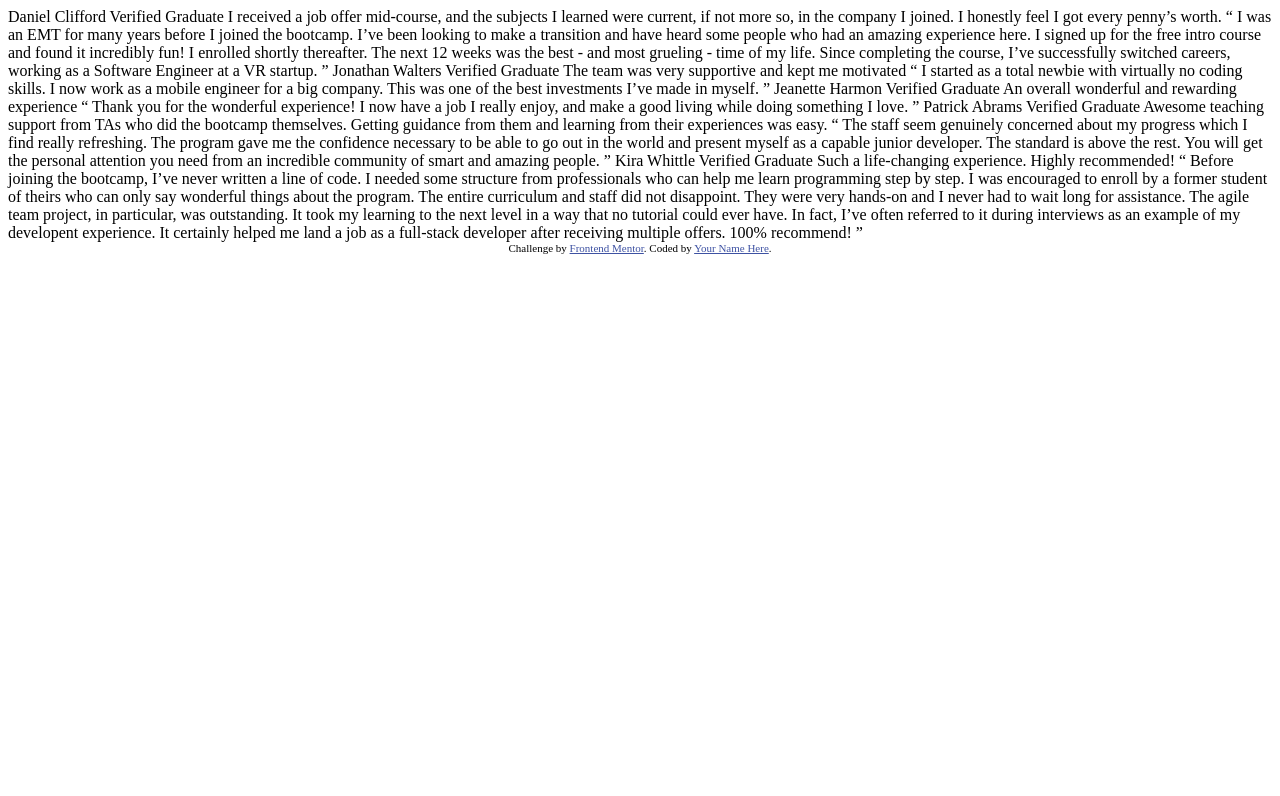
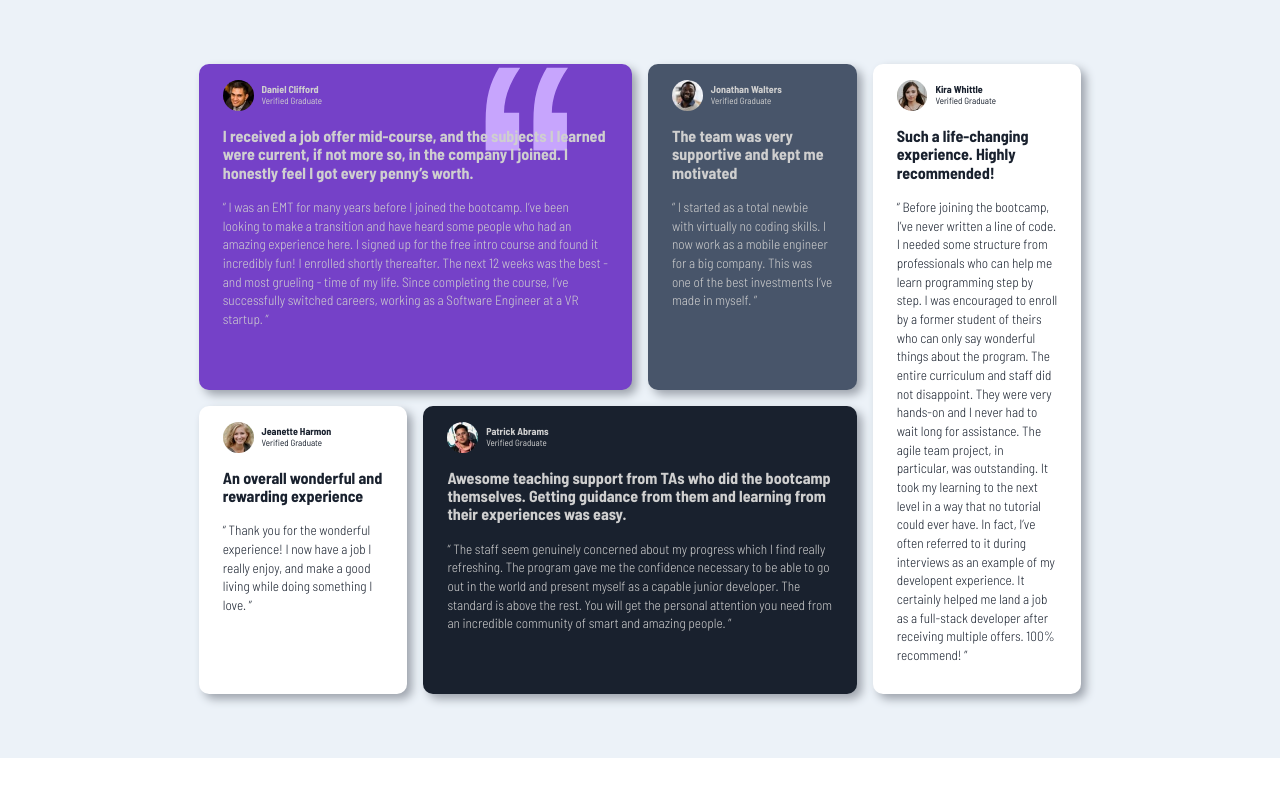
Before and after one commit to briankrou/Frontend-Mentor---Testimonials-grid-section, a plain HTML site: page index.html in a window 1280 px wide. Drawn offline with Linux system fonts and the light colour scheme.

Commit message:
finalizado

```diff
--- a/index.html
+++ b/index.html
@@ -1,76 +1,143 @@
 <!DOCTYPE html>
 <html lang="en">
   <head>
-  <meta charset="UTF-8">
-  <meta name="viewport" content="width=device-width, initial-scale=1.0"> <!-- displays site properly based on user's device -->
+    <meta charset="UTF-8" />
+    <meta name="viewport" content="width=device-width, initial-scale=1.0" />
+    <!-- displays site properly based on user's device -->
 
-  <link rel="icon" type="image/png" sizes="32x32" href="./images/favicon-32x32.png">
-
+    <link
+      rel="icon"
+      type="image/png"
+      sizes="32x32"
+      href="./images/favicon-32x32.png"
+    />
+    <link rel="stylesheet" href="./normalize.css" />
+    <link rel="stylesheet" href="./styles.css" />
     <title>Frontend Mentor | [Challenge Name Here]</title>
 
     <!-- Feel free to remove these styles or customise in your own stylesheet 👍 -->
     <style>
-    .attribution { font-size: 11px; text-align: center; }
-    .attribution a { color: hsl(228, 45%, 44%); }
+      .attribution {
+        font-size: 11px;
+        text-align: center;
+      }
+      .attribution a {
+        color: hsl(228, 45%, 44%);
+      }
     </style>
   </head>
   <body>
-  Daniel Clifford
-  Verified Graduate
+    <main>
+      <section class="card-container">
+        <article class="card">
+          <span class="card-icon">,,</span>
+          <div class="card-author">
+            <img  class="card-author-avatar" src="./images/image-daniel.jpg" />
+            <div>
+              <h1 class="card-author-name">Daniel Clifford</h1>
+              <p class="card-author-verified">Verified Graduate</p>
+            </div>
+          </div>
 
-  I received a job offer mid-course, and the subjects I learned were current, if not more so,
-  in the company I joined. I honestly feel I got every penny’s worth.
+          <p class="card-title">
+            I received a job offer mid-course, and the subjects I learned were
+            current, if not more so, in the company I joined. I honestly feel I
+            got every penny’s worth.
+          </p>
 
-  “ I was an EMT for many years before I joined the bootcamp. I’ve been looking to make a
-  transition and have heard some people who had an amazing experience here. I signed up
-  for the free intro course and found it incredibly fun! I enrolled shortly thereafter.
-  The next 12 weeks was the best - and most grueling - time of my life. Since completing
-  the course, I’ve successfully switched careers, working as a Software Engineer at a VR startup. ”
+          <p class="card-description">
+            “ I was an EMT for many years before I joined the bootcamp. I’ve
+            been looking to make a transition and have heard some people who had
+            an amazing experience here. I signed up for the free intro course
+            and found it incredibly fun! I enrolled shortly thereafter. The next
+            12 weeks was the best - and most grueling - time of my life. Since
+            completing the course, I’ve successfully switched careers, working
+            as a Software Engineer at a VR startup. ”
+          </p>
+        </article>
 
-  Jonathan Walters
-  Verified Graduate
+        <article class="card">
+          <div class="card-author">
+            <img class="card-author-avatar" src="./images/image-jonathan.jpg">
+            <div>
+              <h1 class="card-author-name">Jonathan Walters</h1>
+              <p class="card-author-verified">Verified Graduate</p>
+            </div>
+          </div>
+          <p class="card-title">The team was very supportive and kept me motivated</p>
 
-  The team was very supportive and kept me motivated
+          <p class="card-description">
+            “ I started as a total newbie with virtually no coding skills. I now
+            work as a mobile engineer for a big company. This was one of the
+            best investments I’ve made in myself. ”
+          </p>
+        </article>
 
-  “ I started as a total newbie with virtually no coding skills. I now work as a mobile engineer
-  for a big company. This was one of the best investments I’ve made in myself. ”
+        <article class="card">
+          <diV class="card-author">
+            <img class="card-author-avatar" src="./images/image-jeanette.jpg">
+            <div>
+              <h1 class="card-author-name">Jeanette Harmon</h1>
+              <p class="card-author-verified">Verified Graduate</p>
+            </div>
+          </diV>
+          <p class="card-title">An overall wonderful and rewarding experience</p>
 
-  Jeanette Harmon
-  Verified Graduate
+          <p class="card-description">
+            “ Thank you for the wonderful experience! I now have a job I really
+            enjoy, and make a good living while doing something I love. ”
+          </p>
+        </article>
 
-  An overall wonderful and rewarding experience
+        <article class="card">
+          <div class="card-author">
+            <img  class="card-author-avatar" src="./images/image-patrick.jpg">
+            <div>
+              <h1 class="card-author-name">Patrick Abrams</h1>
+              <p class="card-author-verified" >Verified Graduate</p>
+            </div>
+          </div>
 
-  “ Thank you for the wonderful experience! I now have a job I really enjoy, and make a good living
-  while doing something I love. ”
+          <p class="card-title">
+            Awesome teaching support from TAs who did the bootcamp themselves.
+            Getting guidance from them and learning from their experiences was
+            easy.
+          </p>
 
-  Patrick Abrams
-  Verified Graduate
+          <p class="card-description">
+            “ The staff seem genuinely concerned about my progress which I find
+            really refreshing. The program gave me the confidence necessary to
+            be able to go out in the world and present myself as a capable
+            junior developer. The standard is above the rest. You will get the
+            personal attention you need from an incredible community of smart
+            and amazing people. ”
+          </p>
+        </article>
 
-  Awesome teaching support from TAs who did the bootcamp themselves. Getting guidance from them and
-  learning from their experiences was easy.
-
-  “ The staff seem genuinely concerned about my progress which I find really refreshing. The program
-  gave me the confidence necessary to be able to go out in the world and present myself as a capable
-  junior developer. The standard is above the rest. You will get the personal attention you need from
-  an incredible community of smart and amazing people. ”
-
-  Kira Whittle
-  Verified Graduate
-
-  Such a life-changing experience. Highly recommended!
-
-  “ Before joining the bootcamp, I’ve never written a line of code. I needed some structure from
-  professionals who can help me learn programming step by step. I was encouraged to enroll by a former
-  student of theirs who can only say wonderful things about the program. The entire curriculum and staff
-  did not disappoint. They were very hands-on and I never had to wait long for assistance. The agile team
-  project, in particular, was outstanding. It took my learning to the next level in a way that no tutorial
-  could ever have. In fact, I’ve often referred to it during interviews as an example of my developent
-  experience. It certainly helped me land a job as a full-stack developer after receiving multiple offers.
-  100% recommend! ”
-
-  <div class="attribution">
-    Challenge by <a href="https://www.frontendmentor.io?ref=challenge" target="_blank">Frontend Mentor</a>.
-    Coded by <a href="#">Your Name Here</a>.
+        <article class="card">
+          <div class="card-author">
+            <img class="card-author-avatar" src="./images/image-kira.jpg">
+            <div >
+              <h1 class="card-author-name">Kira Whittle</h1>
+              <p class="card-author-verified" >Verified Graduate</h2cl>
             </div>
+          </div>
+          <p class="card-title">Such a life-changing experience. Highly recommended!</p>
+          <p class="card-description">
+            “ Before joining the bootcamp, I’ve never written a line of code. I
+            needed some structure from professionals who can help me learn
+            programming step by step. I was encouraged to enroll by a former
+            student of theirs who can only say wonderful things about the program.
+            The entire curriculum and staff did not disappoint. They were very
+            hands-on and I never had to wait long for assistance. The agile team
+            project, in particular, was outstanding. It took my learning to the
+            next level in a way that no tutorial could ever have. In fact, I’ve
+            often referred to it during interviews as an example of my developent
+            experience. It certainly helped me land a job as a full-stack
+            developer after receiving multiple offers. 100% recommend! ”
+          </p>
+        </article>
+      </section>
+    </main>
   </body>
 </html>
--- /dev/null
+++ b/styles.css
@@ -0,0 +1,163 @@
+@import url('https://fonts.googleapis.com/css2?family=Barlow+Semi+Condensed:ital,wght@0,100;0,200;0,300;0,400;0,500;0,600;0,700;0,800;0,900;1,100;1,200;1,300;1,400;1,500;1,600;1,700;1,800;1,900&display=swap');
+
+:root {
+  /*Primary*/
+  --moderate-violet: hsl(263, 55%, 52%);
+  --moderate-light-violet: hsl(263, 96%, 82%);
+  --very-dark-grayish-blue: hsl(217, 19%, 35%);
+  --very-dark-blackish-blue: hsl(219, 29%, 14%);
+  --white: hsl(0, 0%, 100%);
+
+  /* Neutral*/
+  --light-gray: hsl(0, 0%, 81%);
+  --light-grayish-blue: hsl(210, 46%, 95%);
+}
+
+*, **, ::after,::before{
+    margin: 0;
+    padding: 0;
+    box-sizing: border-box;
+}
+
+html , body {
+    width: 100%;
+    height: 100%;
+    margin: 0;
+    padding: 0;
+}
+
+h1 , h2 , h3 , h4 , h5 , h6{
+    margin: 0;
+}
+
+main{
+    width: 100%;
+    background: var(--light-grayish-blue);
+    display: flex;
+    justify-content: center;
+    font-size: 16px;
+
+}
+.card-container{
+    display: grid;
+    flex-wrap: wrap;
+    padding: 2rem 1.5rem;
+    gap: 1rem;
+}
+
+.card{
+    height: auto;
+    position: relative;
+    padding:1rem 1.5rem;
+    border-radius: 10px;
+    -webkit-border-radius: 10px;
+    -moz-border-radius: 10px;
+    -ms-border-radius: 10px;
+    -o-border-radius: 10px;
+    box-shadow: 5px 5px 10px 0px #9da3ac;
+    font-family: "Barlow Semi Condensed", sans-serif;
+}
+.card-icon{
+    position: absolute;
+    top:-2rem;
+    right: calc(-0.8rem + 3.5vw);
+    color: var(--moderate-light-violet);
+    font-size: 22rem;
+    font-family: Arial, Helvetica, sans-serif;
+    transform: rotate(0.5turn) ;
+    -webkit-transform: rotate(0.5turn) ;
+    -moz-transform: rotate(0.5turn) ;
+    -ms-transform: rotate(0.5turn) ;
+    -o-transform: rotate(0.5turn) ;
+    letter-spacing: -50px;
+
+}
+.card-author{
+    display: flex;
+    gap: 0.5rem;
+    align-items: center;
+}
+
+.card-title{
+    font-size: 16px;
+    position: relative;
+    font-weight: bold;
+}
+.card-author-name{
+    font-size: 10px;
+}
+.card-author-verified{
+    font-size: 9px;
+    font-weight: 00;
+    margin: 0;
+}
+.card-description{
+    font-weight:300;
+    font-size:calc( 6.3px - 0.2vw + 1.2vh);
+    line-height: 1.4;
+}
+.card-author-avatar{
+    width: calc(10px + 1vh + 1vw);
+    border-radius: 100%;
+    -webkit-border-radius: 100%;
+    -moz-border-radius: 100%;
+    -ms-border-radius: 100%;
+    -o-border-radius: 100%;
+}
+
+.card:nth-child(1){
+    background-color: var(--moderate-violet);
+    color: var(--light-gray);
+}
+.card:nth-child(2){
+    background-color: var(--very-dark-grayish-blue);
+    color: var(--light-gray);
+}
+
+.card:nth-child(4){
+    background-color: var(--very-dark-blackish-blue);
+    color: var(--light-gray);
+
+
+}
+.card:nth-child(3),.card:nth-child(5){
+    background-color: var(--white);
+    color: var(--very-dark-blackish-blue);
+
+}
+
+
+
+@media ( min-width: 768px ) {
+
+    .card{
+
+    }
+    .card-container{
+        padding: 4rem 5rem;
+        grid-template-columns: repeat(4, 16.3vw);
+    }
+
+    .card:nth-child(1){
+        grid-column: 1/3;
+        grid-row: 1;
+    }
+
+    .card:nth-child(2){
+        grid-row: 1;
+
+    }
+
+    .card:nth-child(4){
+        grid-column: 2/4;
+        grid-row: 2/3;
+    }
+
+    .card:nth-child(3){
+        grid-column: 1/2;
+        grid-row: 2/2;
+    }
+    .card:nth-child(5){
+        grid-row: 1/3;
+    }
+}
```
Also changed, not shown: normalize.css (added), screenshot-mobile.png (added), screenshot.png (added), 2 other files. Lines whose indentation alone changed are shown as unchanged.
